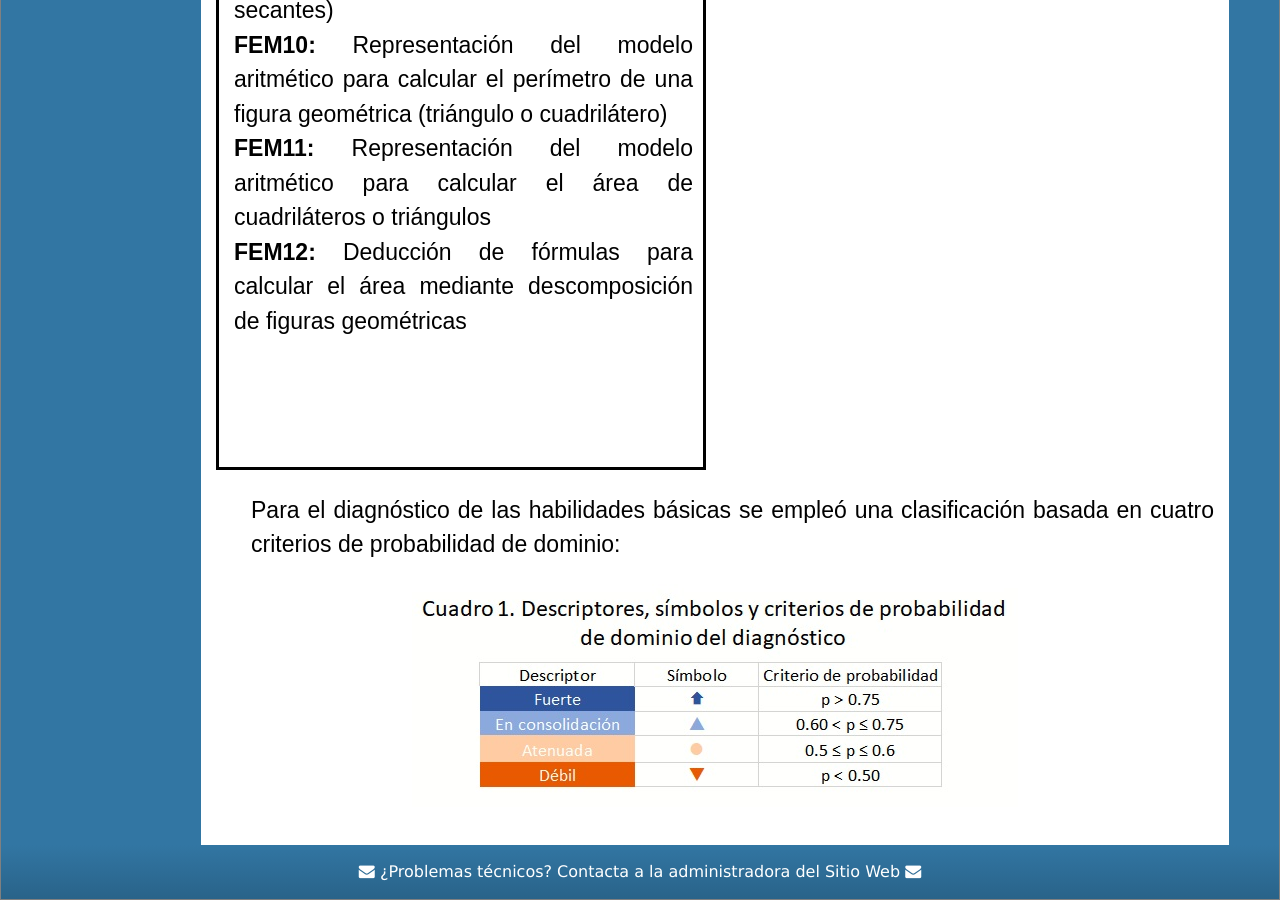
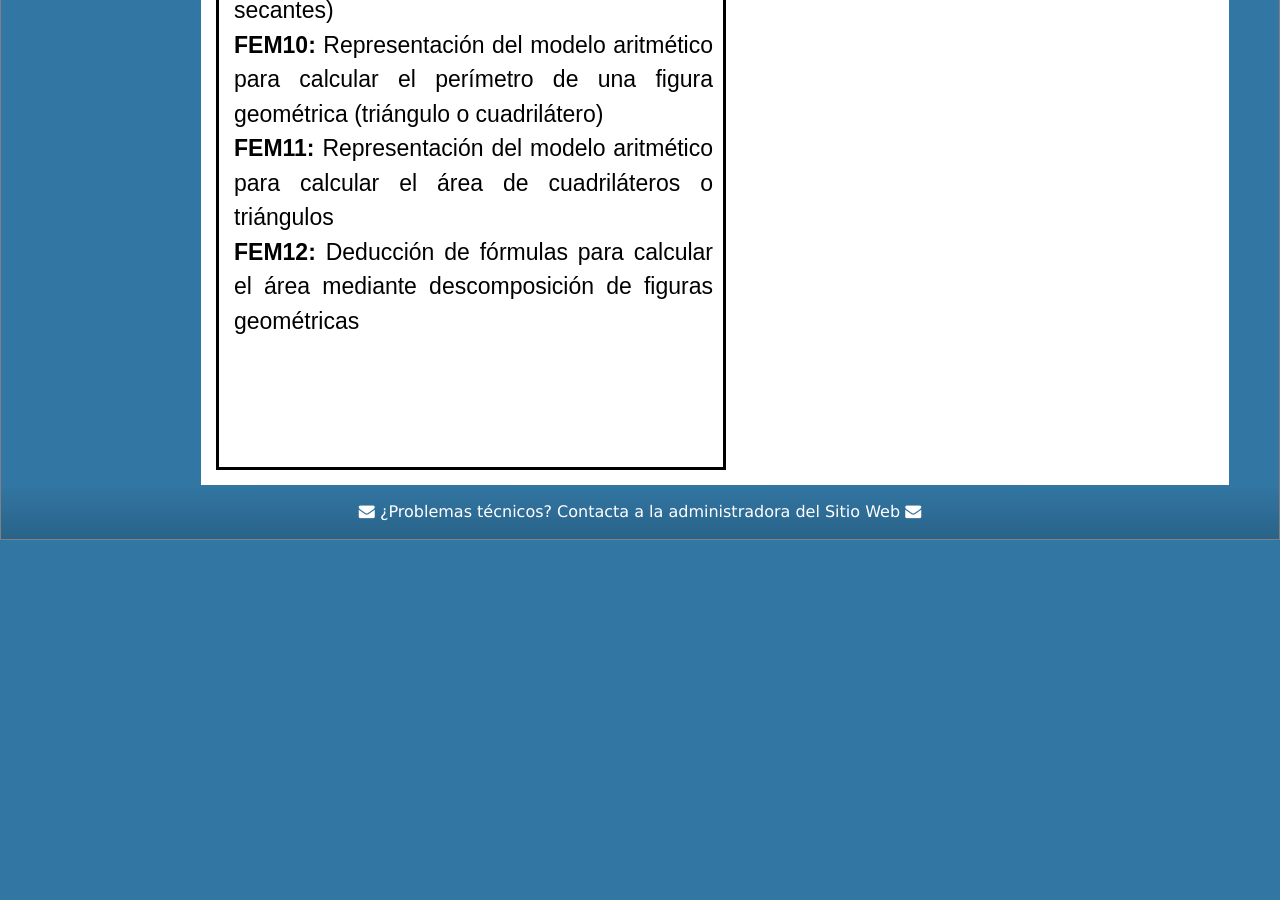
Before and after one commit to rimedie/rimedie.github.io, a Jekyll site: the page built from PLANEA-ELSEN_2015/1_HabilidadesEvaluadas.html, in a window 1280 px wide and 900 px high, scrolled down 2955 px. Built offline with Jekyll 4.4.1, drawn with Linux system fonts in a browser that asks for light colours; after the commit the page ends 3495 px from its top, so only the background shows below that.

Commit message:
Update 1_HabilidadesEvaluadas.html

```diff
--- a/PLANEA-ELSEN_2015/1_HabilidadesEvaluadas.html
+++ b/PLANEA-ELSEN_2015/1_HabilidadesEvaluadas.html
@@ -48,7 +48,7 @@ title: Diagnóstico Nacional PLANEA-ELSEN 2015
 	    <p style="margin-left: 5px;"><b>MI09:</b> Comparación de razones con cantidades discretas </p>
 	    <p style="margin-left: 5px;"><b>MI10:</b> Representación de un número fraccionario</p>
 </div>
-  <div class="column right" style="text-align: justify; background: white;  height:1200px;  border: 3px solid black; width: 490px;">
+  <div class="column right" style="text-align: justify; background: white;  height:1200px;  border: 3px solid black; width: 510px;">
 	<h3><b>3: Forma, Espacio y Medida</b></h3>
 	   <hr class="style2">
 	    <p style="margin-left: 5px;"><b>FEM01:</b> Comprensión de problemas matemáticos contextualizados </p>
@@ -65,10 +65,3 @@ title: Diagnóstico Nacional PLANEA-ELSEN 2015
 	    <p style="margin-left: 5px;"><b>FEM12:</b> Deducción de fórmulas para calcular el área mediante descomposición de figuras geométricas</p>
 	    </div>
 </div>
-	<br>
-	<p>Para el diagnóstico de las habilidades básicas se empleó una clasificación basada en cuatro criterios de probabilidad de dominio: </p>
-	<br>
-	<center>
-	<img class='displayed' src="/images_gral/Nivele.jpg" alt="LogoRIMEDIE" >
-	</center>
-	<br>
```
